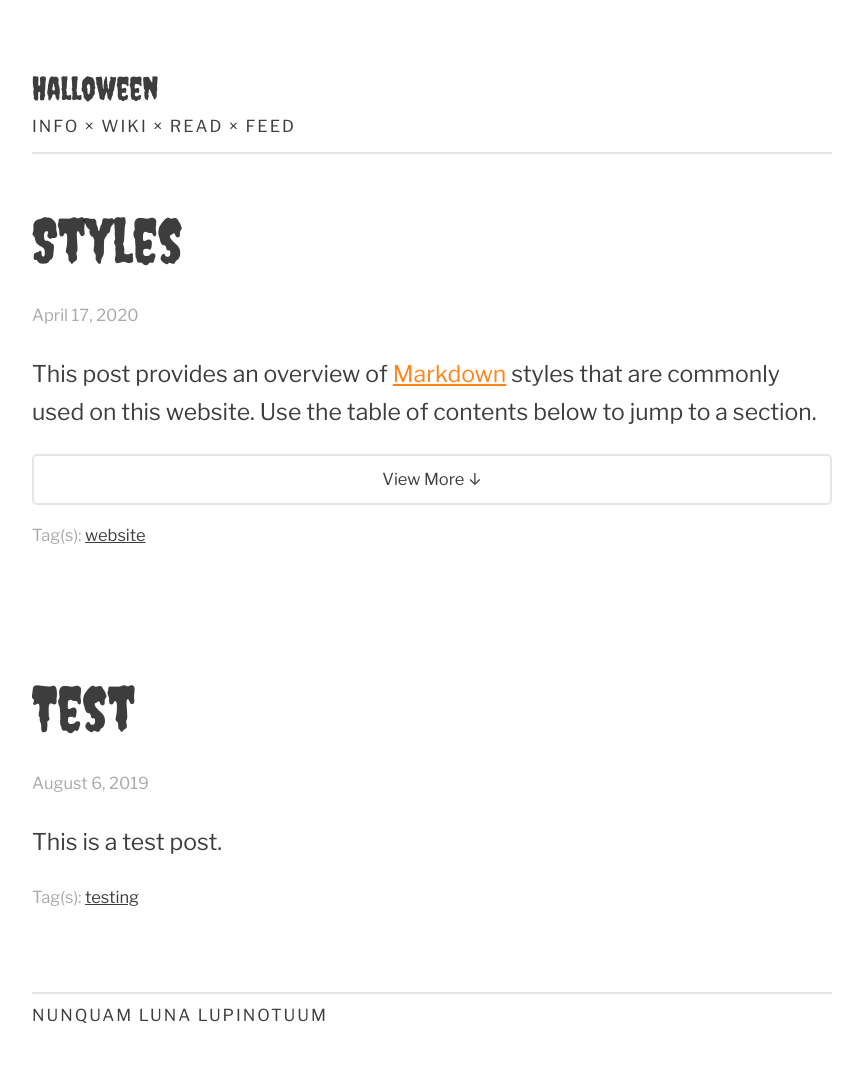
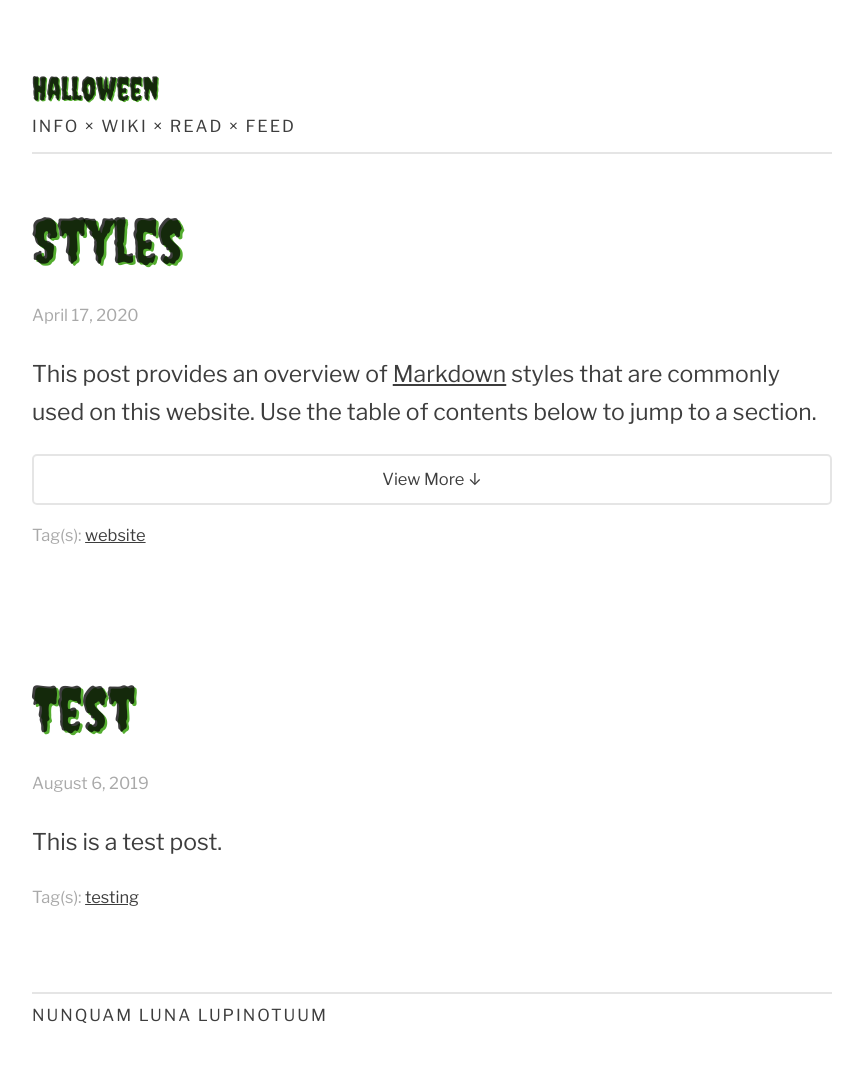
Before and after one commit to lmw13/lmw13, a Jekyll site: the page built from index.html, in a window 1280 px wide. Shown: the whole page, without its empty margins (208-1071 px from the left). Built offline with Jekyll 4.4.1, drawn with Linux system fonts in a browser that asks for light colours; the list of posts is cut into pages by our own code.

Commit message:
Update style.css

```diff
--- a/css/style.css
+++ b/css/style.css
@@ -63,12 +63,12 @@ footer a:hover {
 /* Links */
 
 a:link {
-	color: #FF851B;
+	color: rgba(0, 0, 0, 0.76);
 	text-decoration: underline;
 }
 
 a:visited {
-	color: #FF851B;
+	color: rgba(0, 0, 0, 0.76);
 	text-decoration: underline;
 }
 
@@ -90,6 +90,8 @@ h3,
 .header {
 	font-family: 'Creepster', serif;
 	font-weight: 400;
+	color: #8BD76B;
+ 	text-shadow: 0.04em 0.04em 0 #54ad2f;
 }
 
 h1 {
```
